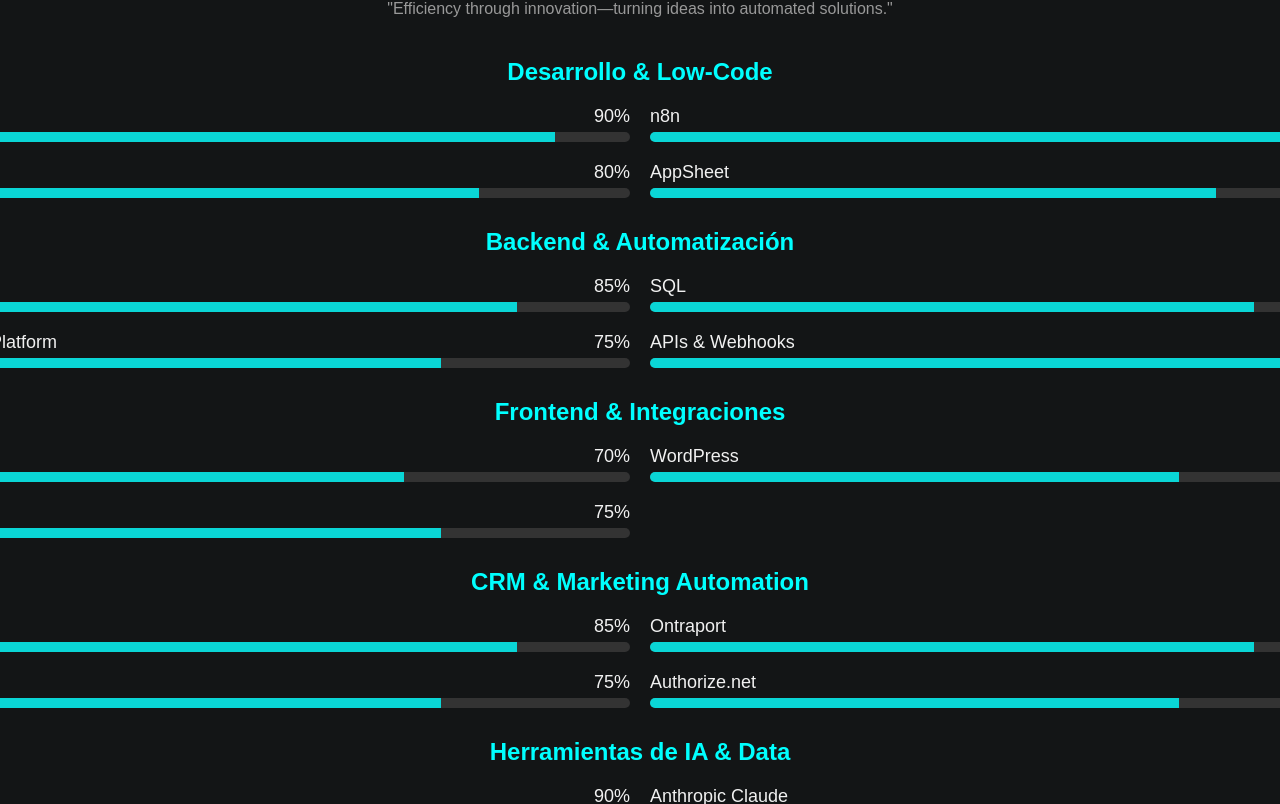
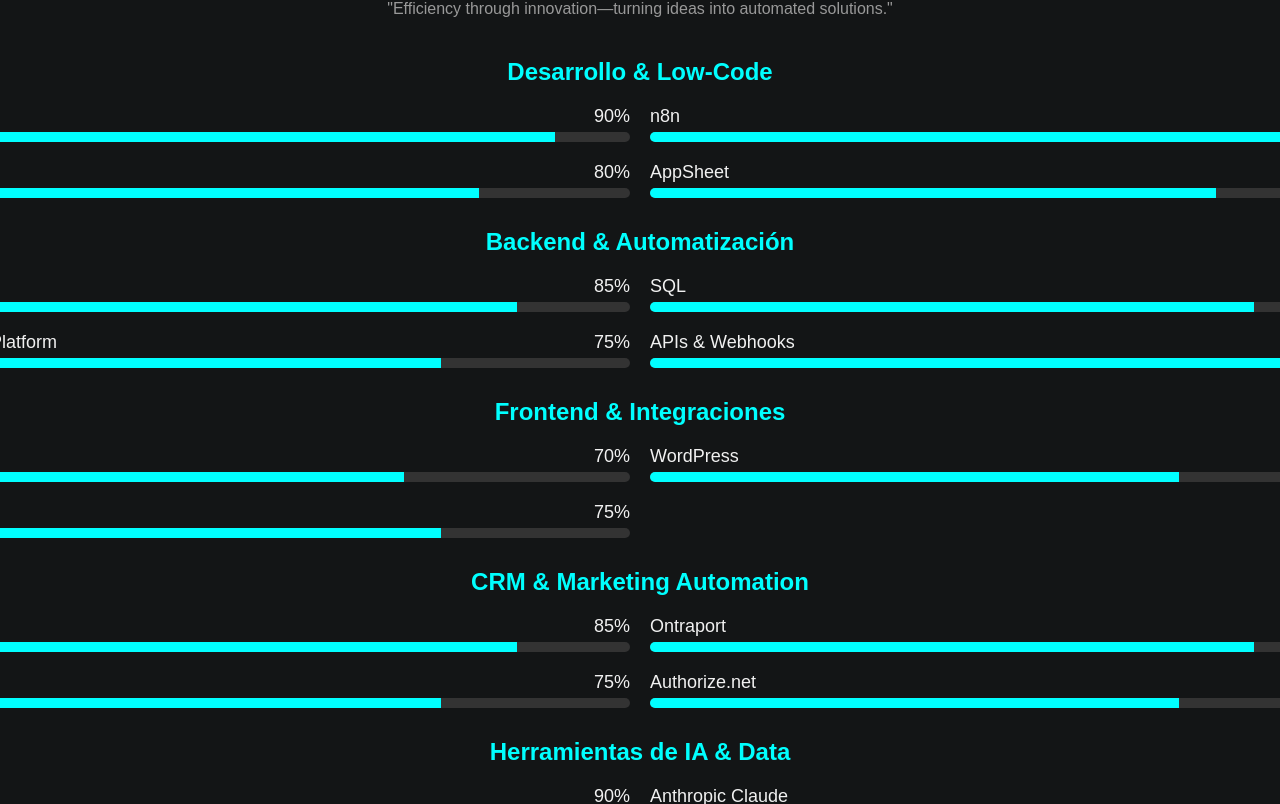
Before and after one commit to juanchovg1/mi-portafolio-frontend, a React (Vite) app: page / in a window 1280 px wide. Shown: the part 2719-3523 px from the top of the page. Built offline with nearby package versions, Linux system fonts and the light colour scheme.

Commit message:
Adjust opacity of background color in SkillsSection skill level for better visibility

```diff
--- a/src/styles/components/SkillsSection.css
+++ b/src/styles/components/SkillsSection.css
@@ -73,6 +73,6 @@
 
 .skill-level {
   height: 100%;
-  background-color: rgba(0, 255, 255, 0.8); /* Adjust opacity */
+  background-color: rgba(0, 255, 255, 100); /* Adjust opacity */
   transition: width 0.3s ease;
 }
```
